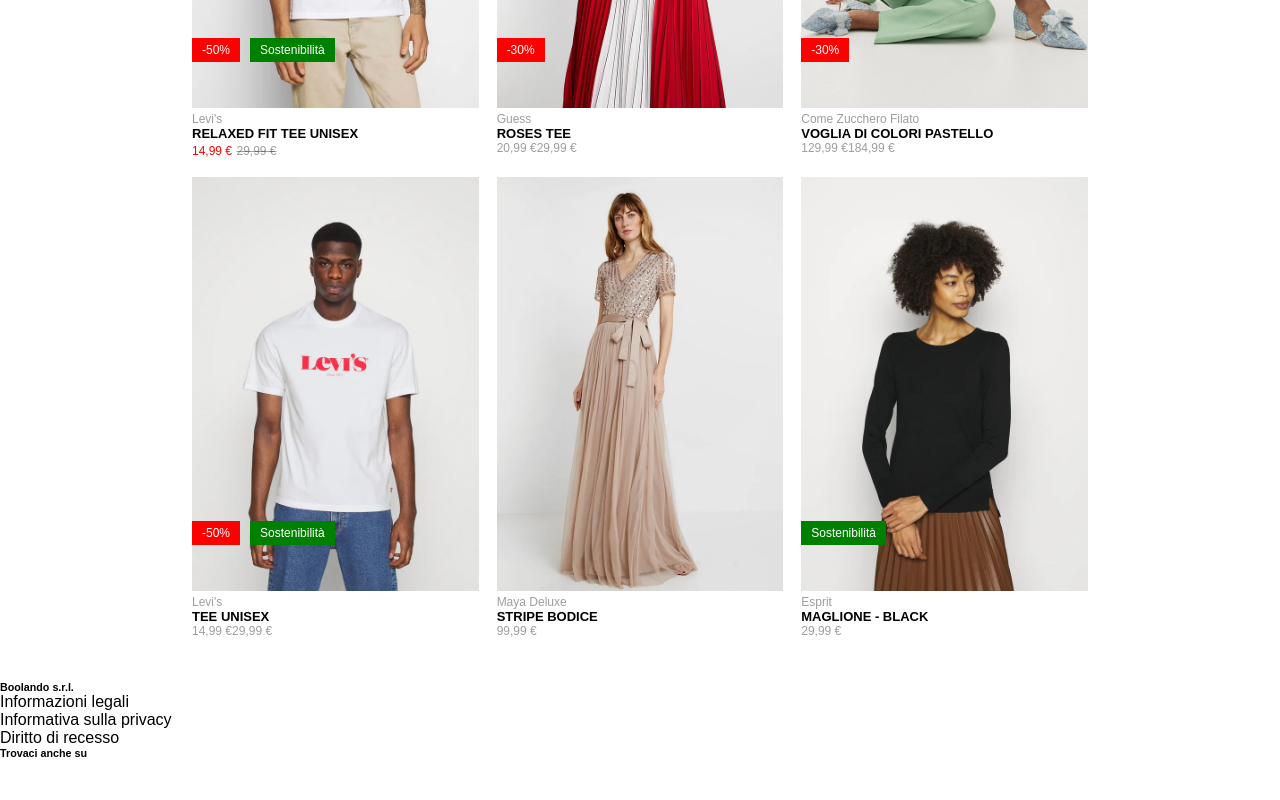
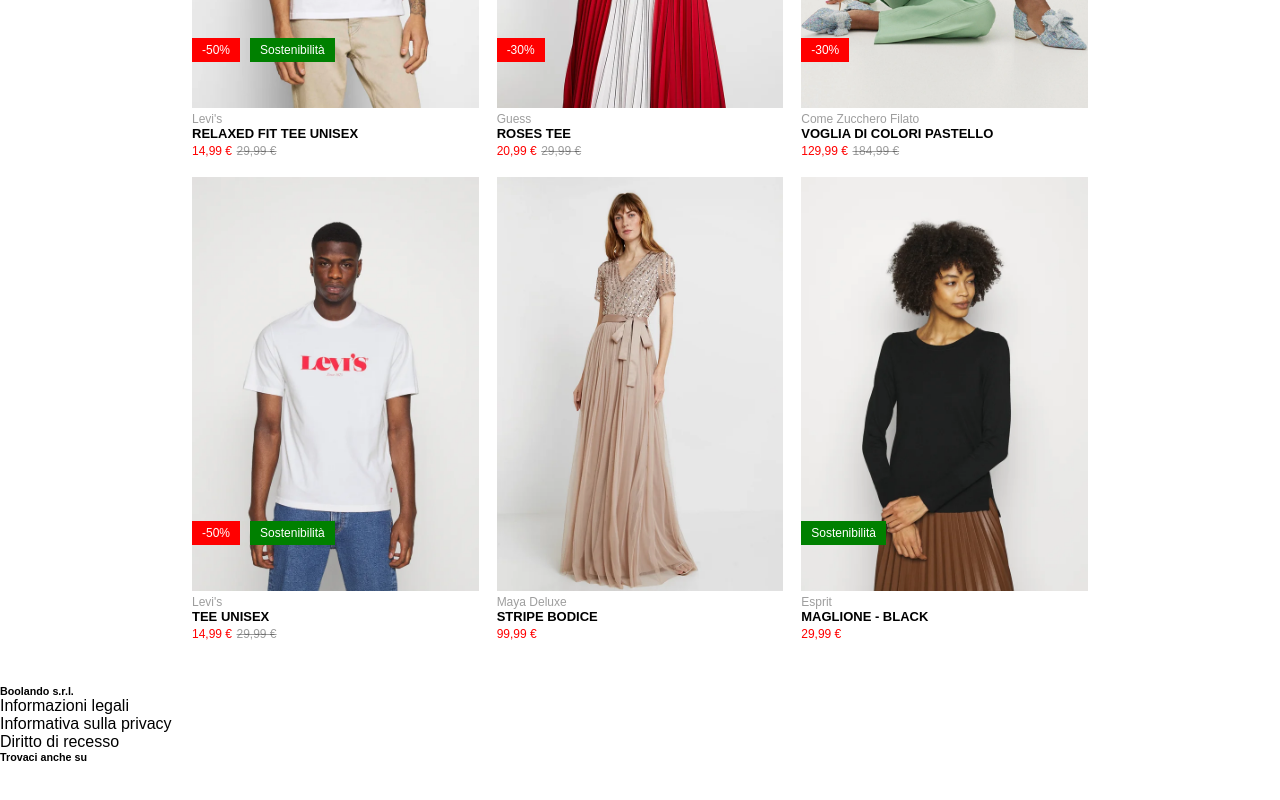
Before and after one commit to jacopo-derrico/html-css-boolando, a plain HTML site: page index.html in a window 1280 px wide. Shown: the part 388-1188 px from the top of the page. Drawn offline with Linux system fonts and the light colour scheme.

Commit message:
changed span and p position + classes

```diff
--- a/index.html
+++ b/index.html
@@ -79,7 +79,8 @@
             </figure>
             <p>guess</p>
             <h6>roses tee</h6>
-            <p><span>20,99 €</span>29,99 €</p>
+            <span>20,99 €</span>
+            <p class="price">29,99 €</p>
         </div>
         <div class="card">
             <figure>
@@ -90,7 +91,8 @@
             </figure>
             <p>come zucchero filato</p>
             <h6>voglia di colori pastello</h6>
-            <p><span>129,99 €</span>184,99 €</p>
+            <span>129,99 €</span>
+            <p class="price">184,99 €</p>
         </div>
         <div class="card">
             <figure>
@@ -102,7 +104,8 @@
             </figure>
             <p>levi's</p>
             <h6>tee unisex</h6>
-            <p><span>14,99 €</span>29,99 €</p>
+            <span>14,99 €</span>
+            <p class="price">29,99 €</p>
         </div>
         <div class="card">
             <figure>
@@ -110,7 +113,7 @@
             </figure>
             <p>maya deluxe</p>
             <h6>stripe bodice</h6>
-            <p>99,99 €</p>
+            <span>99,99 €</span>
         </div>
         <div class="card">
             <figure>
@@ -121,7 +124,7 @@
             </figure>
             <p>esprit</p>
             <h6>maglione - black</h6>
-            <p>29,99 €</p>
+            <span>29,99 €</span>
         </div>
     </main>
 
```
